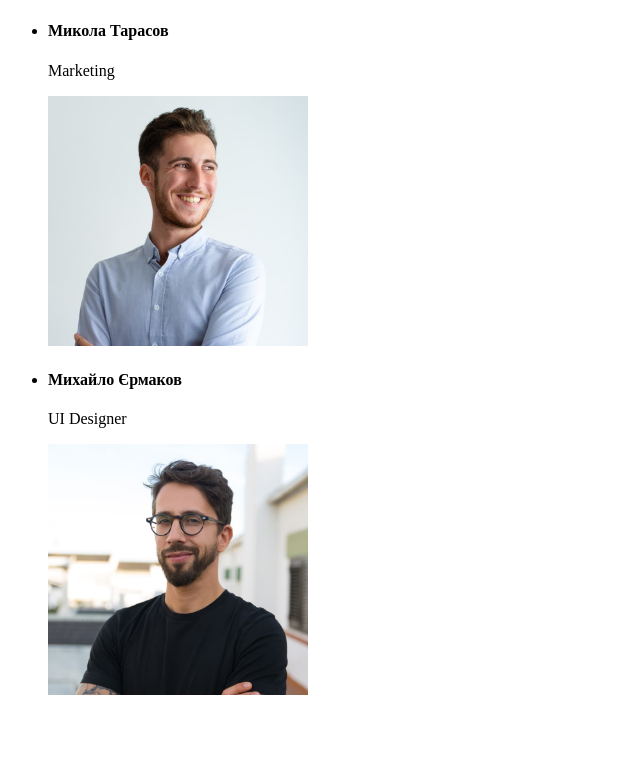
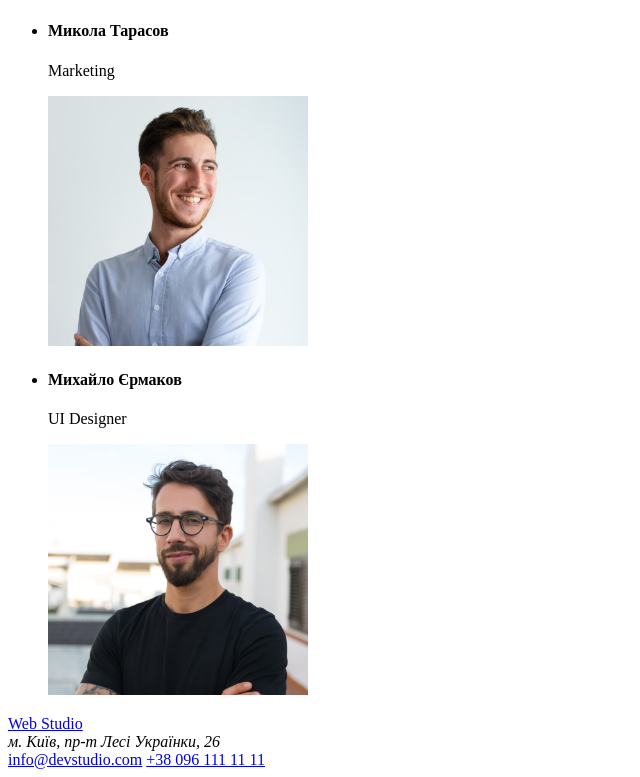
Before and after one commit to Milka4eva/goit-markup-hw-01, a plain HTML site: page index.html in a window 1280 px wide. Shown: the part 2232-3009 px from the top of the page, without its empty margins (0-640 px from the left). Before the commit the page ends 2947 px from the top, so only its background shows below. Drawn offline with Linux system fonts and the light colour scheme.

Commit message:
Зроблено підвал

```diff
--- a/index.html
+++ b/index.html
@@ -119,10 +119,11 @@
            </div>
         </main>
         <footer>
-            <address>
-
-            </address>
-
+        <!--Підвал-->
+        <a href="/">Web Studio</a>
+        <address>м. Київ, пр-т Лесі Українки, 26</address>
+        <a href="mailto:info@devstudio.com">info@devstudio.com</a>
+        <a href="tel:+380961111111">+38 096 111 11 11</a>
         </footer>
     </body>
 </html>
```
